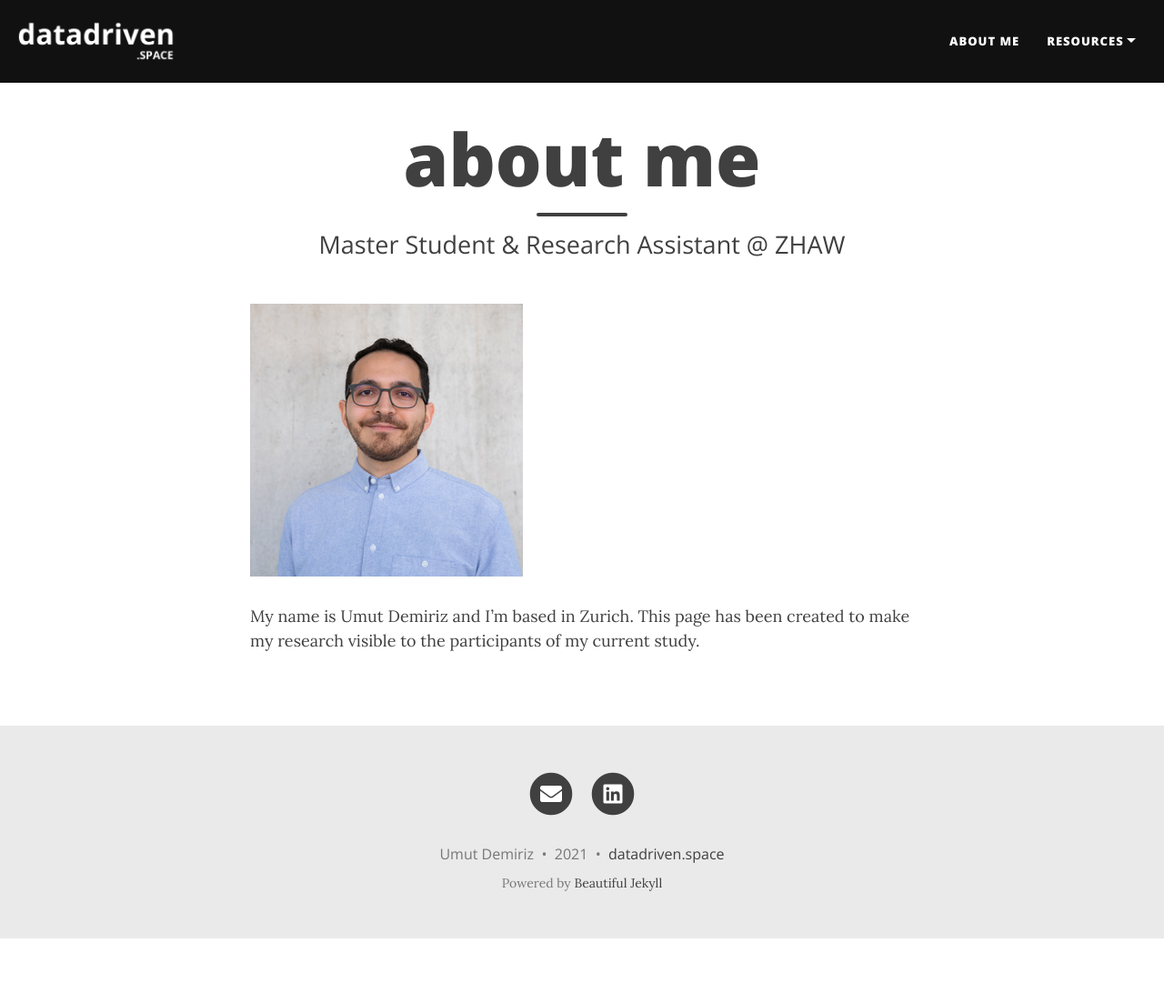
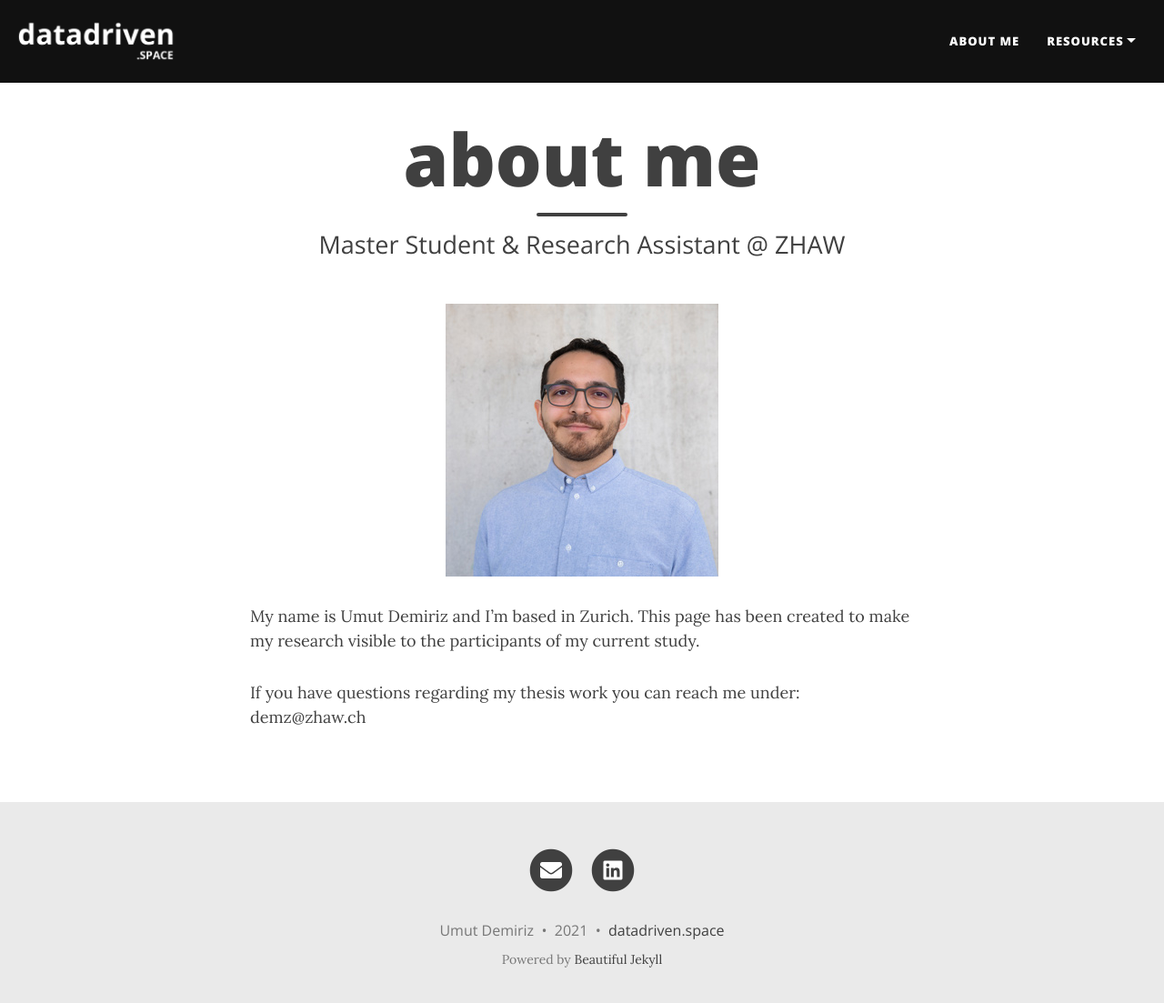
Before and after one commit to umutd21/datadrivenspace, a Jekyll site: the page built from aboutme.md, in a window 1280 px wide and 1116 px high. Shown: the top 1103 px of the window at 91% size. Built offline with Jekyll 4.4.1, drawn with Linux system fonts in a browser that asks for light colours; nearby versions of some CDN libraries.

Commit message:
Update aboutme.md

```diff
--- a/aboutme.md
+++ b/aboutme.md
@@ -4,8 +4,10 @@ title: about me
 subtitle: Master Student & Research Assistant @ ZHAW
 ---
 
-![Portrait](/assets/img/demz.jpg)
+![Portrait](/assets/img/demz.jpg){: .mx-auto.d-block :}
 
 
 My name is Umut Demiriz and I'm based in Zurich.
 This page has been created to make my research visible to the participants of my current study.
+
+If you have questions regarding my thesis work you can reach me under: demz@zhaw.ch
```
